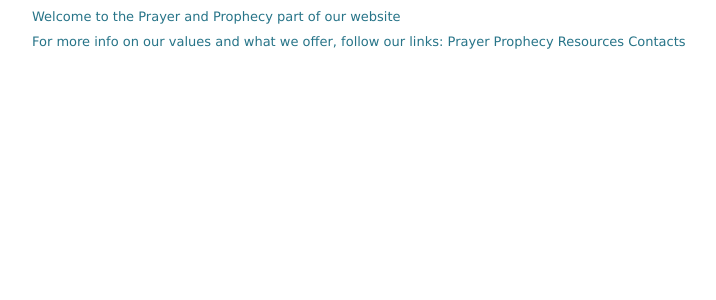
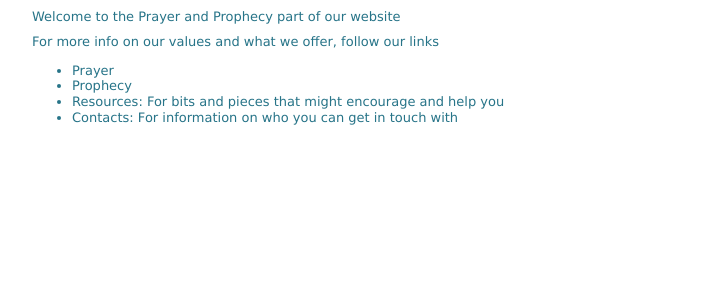
Before and after one commit to griffpatch/CPCYorkPP, a Jekyll site: the page built from pages/landing.md, in a window 1280 px wide. Shown: the top 300 px of the page, without its empty margins (0-716 px from the left). Built offline with Jekyll 4.4.1, drawn with Linux system fonts in a browser that asks for light colours.

Commit message:
Update landing.md

```diff
--- a/pages/landing.md
+++ b/pages/landing.md
@@ -6,8 +6,9 @@ description: Landing
 
 Welcome to the Prayer and Prophecy part of our website
 
-For more info on our values and what we offer, follow our links:
-Prayer
-Prophecy
-Resources
-Contacts
+For more info on our values and what we offer, follow our links
+
++ Prayer
++ Prophecy
++ Resources: For bits and pieces that might encourage and help you
++ Contacts: For information on who you can get in touch with
```
